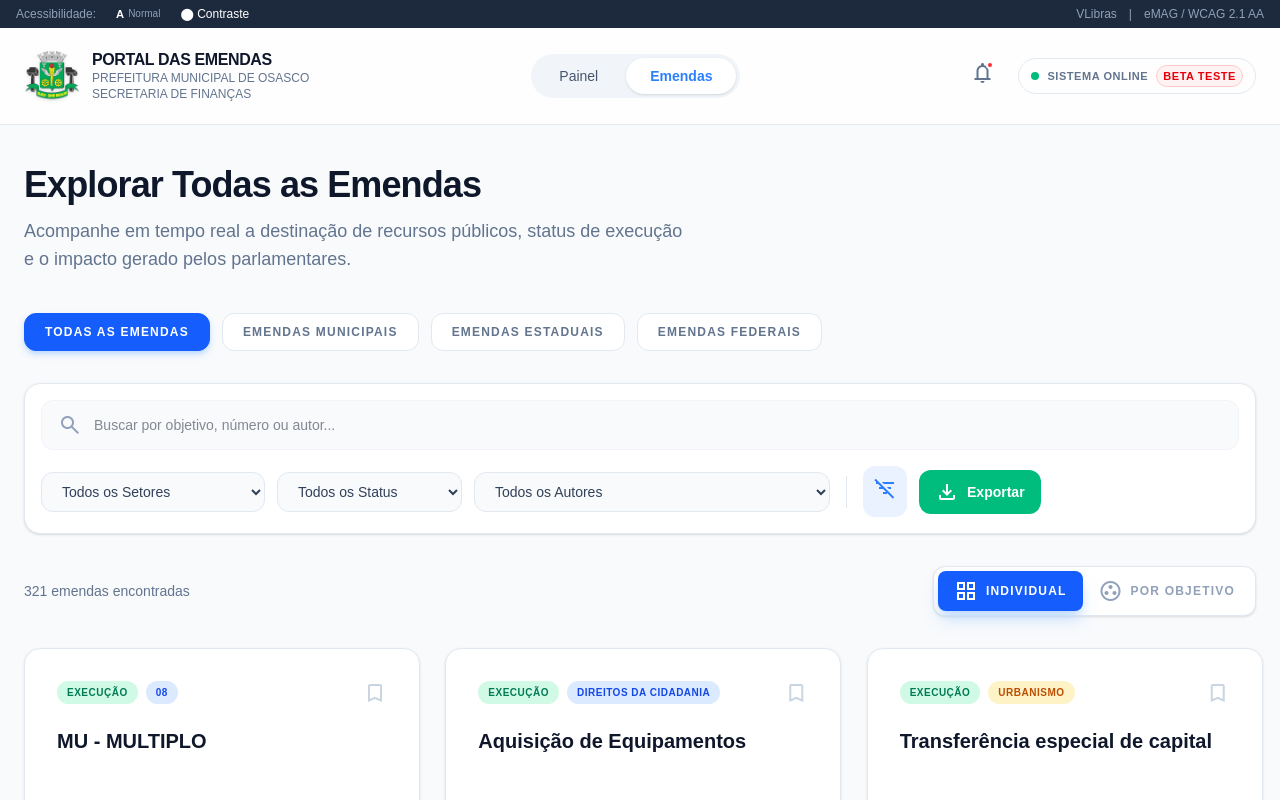
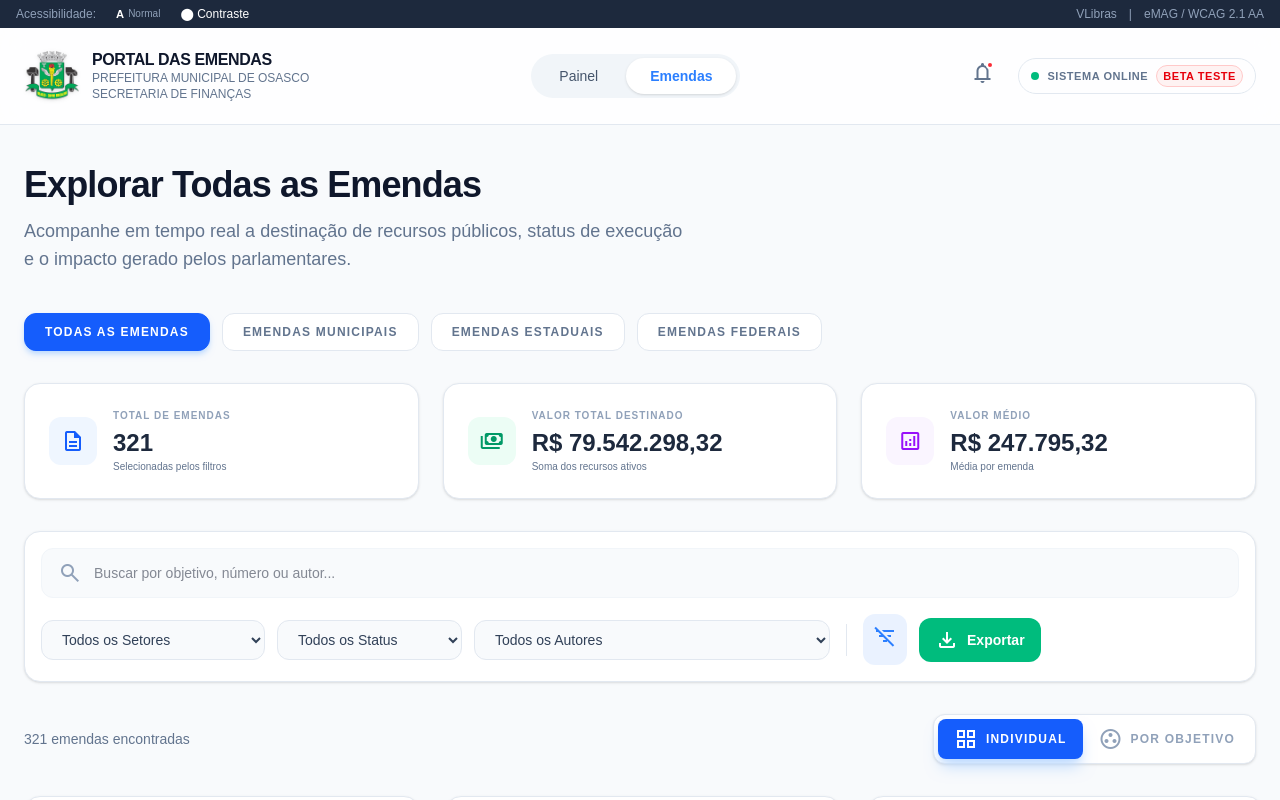
Before and after one commit to relitosouza/portal-de-emendas, a Next.js app: page /projetos in a window 1280 px wide. Shown: the top 800 px of the page. Built offline with nearby package versions, Linux system fonts and the light colour scheme; grey boxes are pictures that could not be loaded.

Commit message:
atualização fotos

```diff
--- a/app/projetos/page.tsx
+++ b/app/projetos/page.tsx
@@ -298,6 +298,12 @@ function ProjectsContent() {
         currentPage * ITEMS_PER_PAGE
     );
 
+    const totalValue = useMemo(() => {
+        const filteredIds = new Set(filteredProjects.map(p => p.id));
+        const filteredRaw = rawAmendments.filter(a => filteredIds.has(a.id));
+        return filteredRaw.reduce((acc, a) => acc + parseCurrency(a.valor || a.value), 0);
+    }, [filteredProjects, rawAmendments]);
+
     // Reset page when filters change
     useEffect(() => {
         setCurrentPage(1);
@@ -401,6 +407,49 @@ function ProjectsContent() {
                     >
                         Emendas Federais
                     </button>
+                </div>
+
+                {/* Summary Cards */}
+                <div className="grid grid-cols-1 sm:grid-cols-2 lg:grid-cols-3 gap-6 mb-8">
+                    {/* Card 1: Quantidade */}
+                    <div className="bg-white p-6 rounded-2xl border border-slate-200 shadow-sm flex items-center gap-4 hover:shadow-md transition-all duration-300">
+                        <div className="w-12 h-12 bg-blue-50 rounded-xl flex items-center justify-center text-blue-600 shrink-0">
+                            <span className="material-symbols-outlined text-2xl" aria-hidden="true">description</span>
+                        </div>
+                        <div>
+                            <p className="text-[10px] font-bold text-slate-400 uppercase tracking-widest mb-1">Total de Emendas</p>
+                            <h3 className="text-2xl font-black text-slate-800">{filteredProjects.length}</h3>
+                            <p className="text-[10px] text-slate-500 font-medium">Selecionadas pelos filtros</p>
+                        </div>
+                    </div>
+
+                    {/* Card 2: Valor Total */}
+                    <div className="bg-white p-6 rounded-2xl border border-slate-200 shadow-sm flex items-center gap-4 hover:shadow-md transition-all duration-300">
+                        <div className="w-12 h-12 bg-emerald-50 rounded-xl flex items-center justify-center text-emerald-600 shrink-0">
+                            <span className="material-symbols-outlined text-2xl" aria-hidden="true">payments</span>
+                        </div>
+                        <div>
+                            <p className="text-[10px] font-bold text-slate-400 uppercase tracking-widest mb-1">Valor Total Destinado</p>
+                            <h3 className="text-2xl font-black text-slate-800">
+                                {totalValue.toLocaleString("pt-BR", { style: "currency", currency: "BRL" })}
+                            </h3>
+                            <p className="text-[10px] text-slate-500 font-medium">Soma dos recursos ativos</p>
+                        </div>
+                    </div>
+
+                    {/* Card 3: Valor Médio */}
+                    <div className="bg-white p-6 rounded-2xl border border-slate-200 shadow-sm flex items-center gap-4 hover:shadow-md transition-all duration-300">
+                        <div className="w-12 h-12 bg-purple-50 rounded-xl flex items-center justify-center text-purple-600 shrink-0">
+                            <span className="material-symbols-outlined text-2xl" aria-hidden="true">analytics</span>
+                        </div>
+                        <div>
+                            <p className="text-[10px] font-bold text-slate-400 uppercase tracking-widest mb-1">Valor Médio</p>
+                            <h3 className="text-2xl font-black text-slate-800">
+                                {(filteredProjects.length > 0 ? totalValue / filteredProjects.length : 0).toLocaleString("pt-BR", { style: "currency", currency: "BRL" })}
+                            </h3>
+                            <p className="text-[10px] text-slate-500 font-medium">Média por emenda</p>
+                        </div>
+                    </div>
                 </div>
 
                 {/* Filter Bar */}
--- a/lib/amendments-utils.ts
+++ b/lib/amendments-utils.ts
@@ -45,10 +45,22 @@ export const VEREADORES_PHOTOS: Record<string, string> = {
     "juliana cardoso": "https://www.camara.leg.br/internet/deputado/bandep/pagina_do_deputado/220640.jpg",
     "delegado cunha": "https://www.camara.leg.br/internet/deputado/bandep/pagina_do_deputado/220649.jpg",
     "giordano": "https://upload.wikimedia.org/wikipedia/commons/3/39/Foto_Oficial_de_Giordano_como_Senador_por_S%C3%A3o_Paulo_-_Vers%C3%A3o_2.jpg",
+    "kiko celeguim": "https://www.camara.leg.br/internet/deputado/bandep/pagina_do_deputado/162067.jpg",
+    "carlos zarattini": "https://www.camara.leg.br/internet/deputado/bandep/pagina_do_deputado/141398.jpg",
+    "gilberto nascimento": "https://www.camara.leg.br/internet/deputado/bandep/pagina_do_deputado/74270.jpg",
 };
 
 export function findVereadorPhoto(name: string): string | undefined {
     const normalized = name.toLowerCase().trim();
+
+    // Ignore collective/committee names to avoid false matches (e.g. Comissao, Bancada, Prefeitura)
+    if (normalized.includes("comissao") || normalized.includes("comissão") ||
+        normalized.includes("bancada") || normalized.includes("coletivo") ||
+        normalized.includes("lideranca") || normalized.includes("liderança") ||
+        normalized.includes("mesa diretora") || normalized.includes("prefeitura")) {
+        return undefined;
+    }
+
     if (VEREADORES_PHOTOS[normalized]) return VEREADORES_PHOTOS[normalized];
     for (const [key, url] of Object.entries(VEREADORES_PHOTOS)) {
         if (normalized.includes(key) || key.includes(normalized)) return url;
@@ -56,6 +68,7 @@ export function findVereadorPhoto(name: string): string | undefined {
     const parts = normalized.split(" ");
     for (const part of parts) {
         if (part.length < 3) continue;
+        if (["das", "dos", "com", "sem", "para", "pelo", "pela"].includes(part)) continue;
         for (const [key, url] of Object.entries(VEREADORES_PHOTOS)) {
             if (key.split(" ").some(k => k === part)) return url;
         }
```
